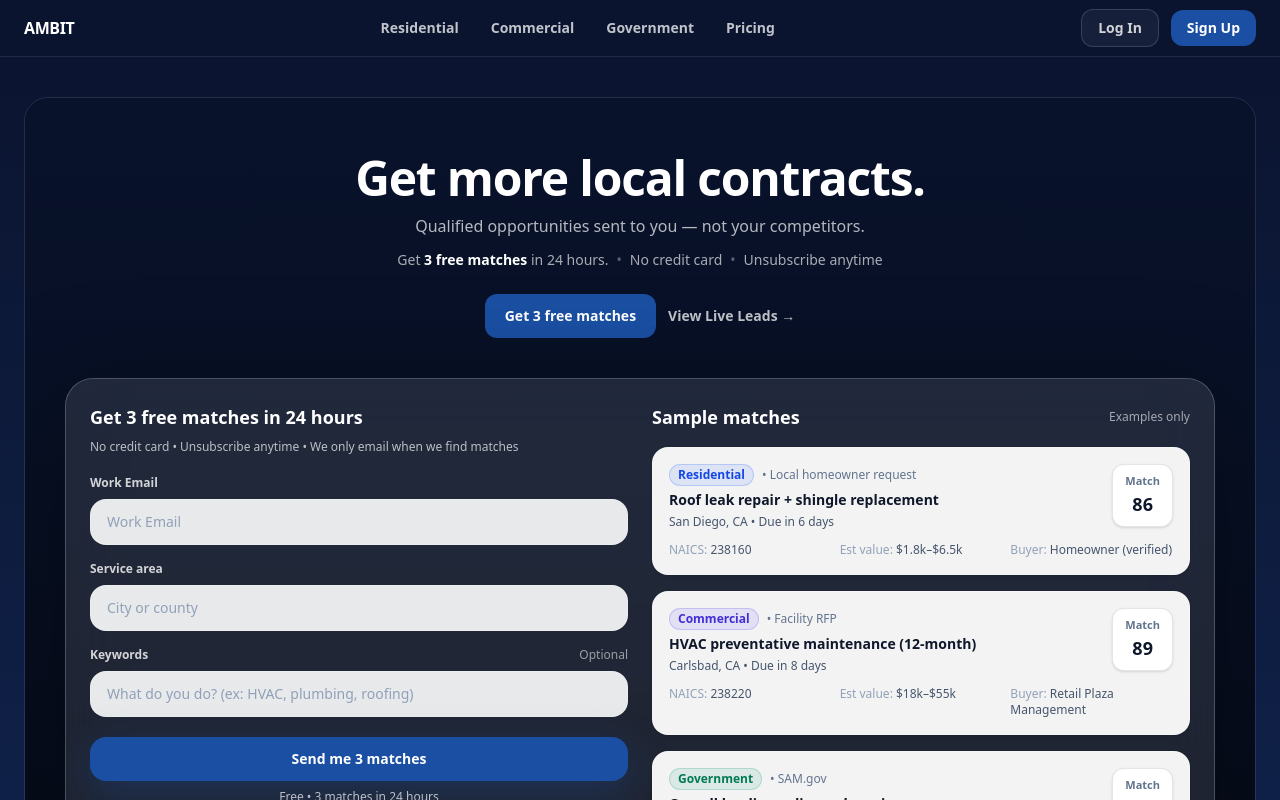
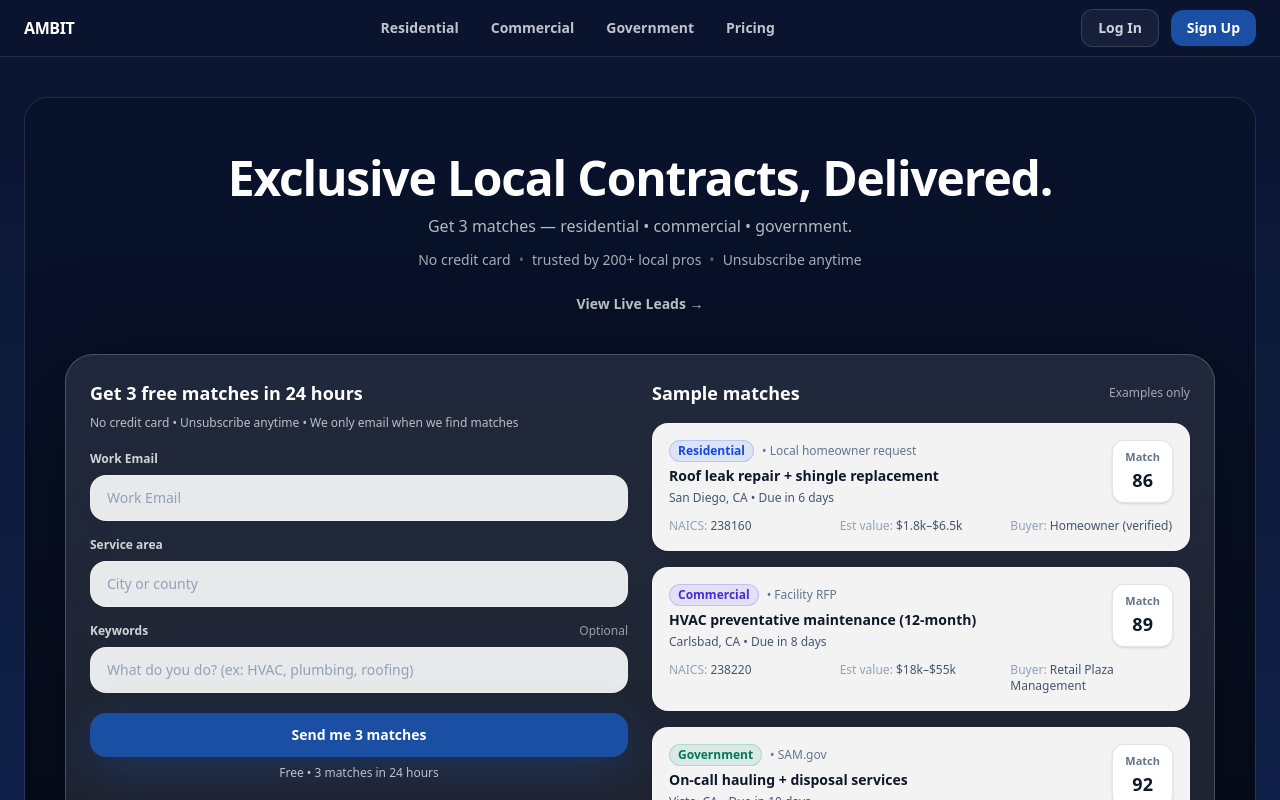
Before and after one commit to seansevrix/ambit, a Next.js app: page / in a window 1280 px wide. Shown: the top 800 px of the page. Built offline with nearby package versions, Linux system fonts and the light colour scheme.

Commit message:
Update hero CTA copy and remove primary button

```diff
--- a/app/page.tsx
+++ b/app/page.tsx
@@ -41,26 +41,22 @@ export default function HomePage() {
         <div className="relative px-4 py-10 sm:px-10 sm:py-14">
           <div className="mx-auto max-w-5xl text-center">
             <h1 className="text-3xl font-semibold tracking-tight text-white sm:text-5xl">
-              Get more local contracts.
+              Exclusive Local Contracts, Delivered.
             </h1>
 
             <p className="mt-3 text-sm text-white/70 sm:text-base">
-              Qualified opportunities sent to you — not your competitors.
+              Get 3 matches — residential • commercial • government.
             </p>
 
             <p className="mt-3 text-xs text-white/65 sm:text-sm">
-              Get <span className="text-white font-semibold">3 free matches</span> in 24 hours.
+              No credit card
               <span className="mx-2 text-white/35">•</span>
-              No credit card
+              trusted by 200+ local pros
               <span className="mx-2 text-white/35">•</span>
               Unsubscribe anytime
             </p>
 
             <div className="mt-6 flex flex-col items-center justify-center gap-3 sm:flex-row">
-              <Link href="/#preview" className={`${PRIMARY} w-full sm:w-auto`}>
-                Get 3 free matches
-              </Link>
-
               <Link href="/live-opportunities" className={LINK}>
                 View Live Leads →
               </Link>
```
